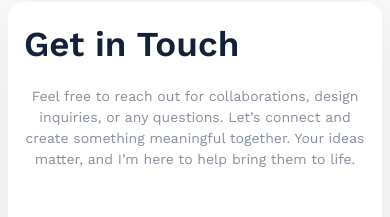
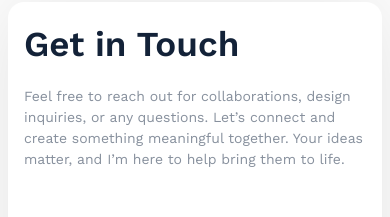
Before and after one commit to harshad-zinzala/harshadzinzala, a React (Vite) app: page / in a window 390 px wide. Shown: the part 9046-9263 px from the top of the page. Built offline with nearby package versions, Linux system fonts and the light colour scheme.

Commit message:
Update Contact.jsx

```diff
--- a/src/components/contact/Contact.jsx
+++ b/src/components/contact/Contact.jsx
@@ -32,7 +32,7 @@ const Contact = () => {
               <p className="text-[35px] font-semibold text-nowrap text-[#132238]">
                 Get in Touch
               </p>
-              <p className="text-[12px] xs:text-[14px] sm:text-lg md:text-lg max-lg:text-center pt-4 font-normal text-soft-dark">
+              <p className="text-[12px] xs:text-[14px] sm:text-lg md:text-lg pt-4 font-normal text-soft-dark">
                 Feel free to reach out for collaborations, design inquiries, or any questions. Let’s connect and create something meaningful together. Your ideas matter, and I’m here to help bring them to life.
               </p>
             </div>
```
